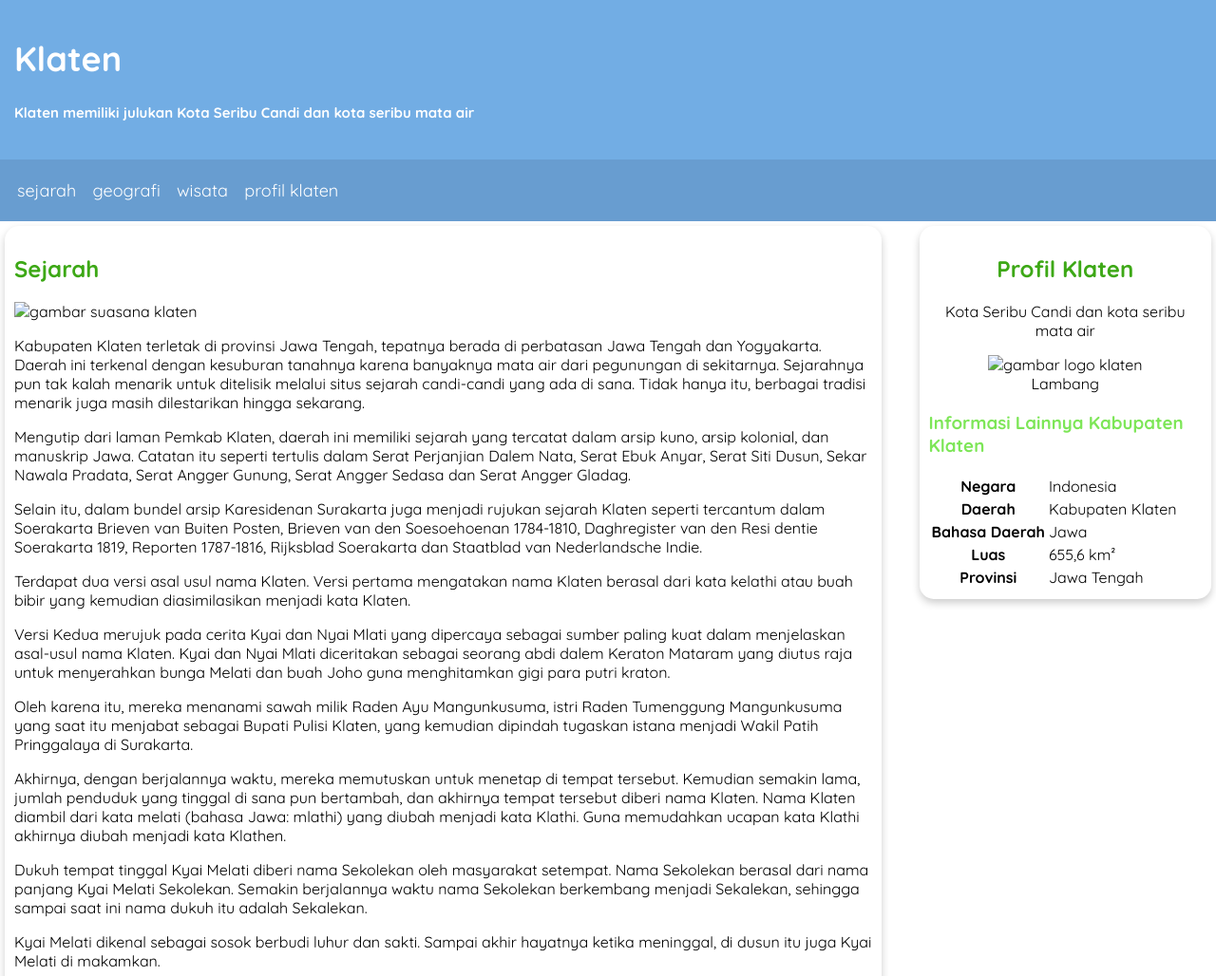
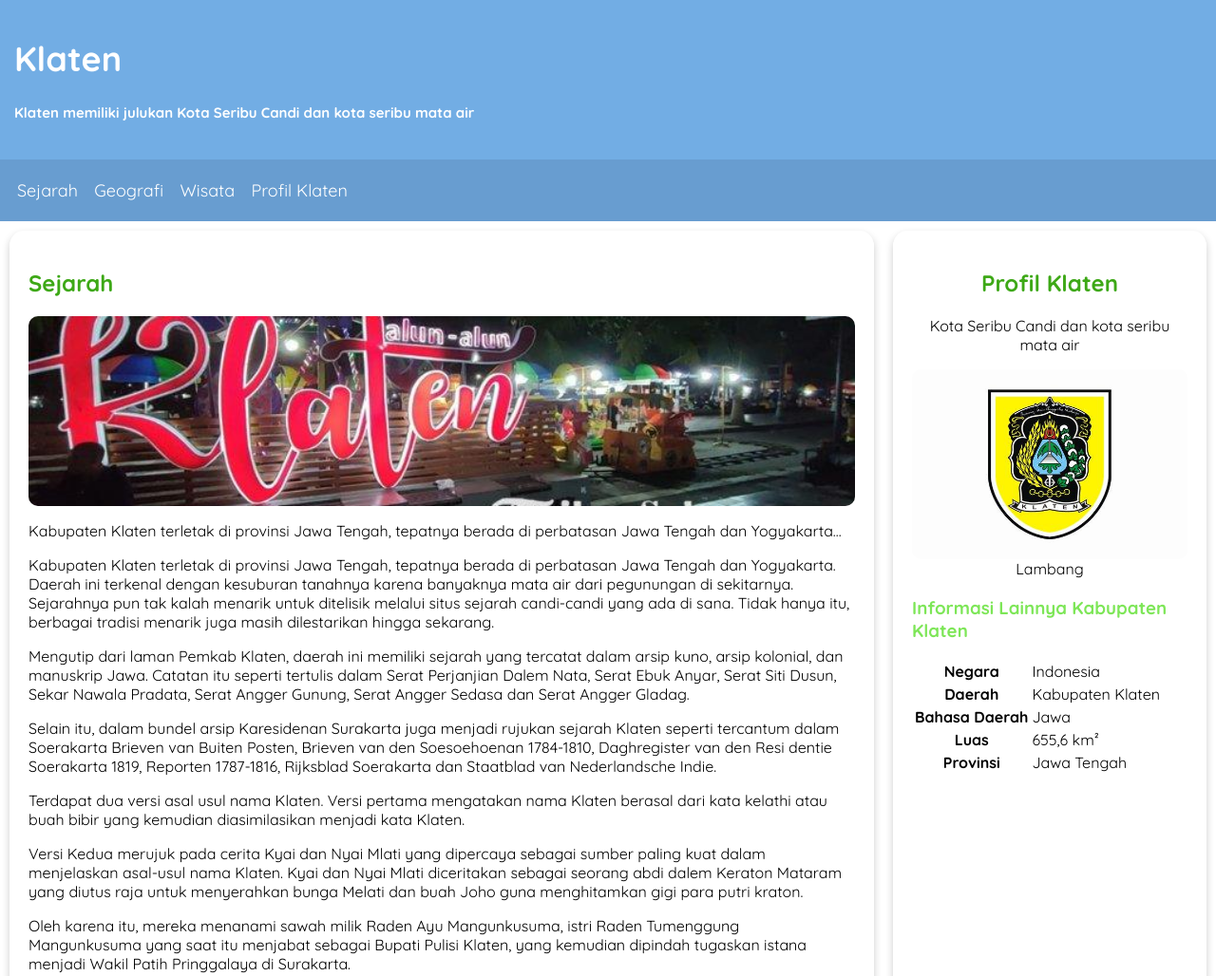
Before and after one commit to luthfianprasetya/WebArticle, a plain HTML site: page index.html in a window 1280 px wide. Shown: the top 1028 px of the page at 95% size. Drawn offline with Linux system fonts and the light colour scheme.

Commit message:
Update index.html

```diff
--- a/index.html
+++ b/index.html
@@ -1,67 +1,45 @@
 <!DOCTYPE html>
-
 <html lang="en">
-
-    <!-- Styles CSS -->
 <head>
-
     <meta charset="utf-8" />
     <meta name="viewport" content="width=device-width, initial-scale=1.0">
-       <title>Profil Kabupaten Klaten-Kota Seribu Candi</title>
+    <title>Profil Kabupaten Klaten - Kota Seribu Candi</title>
 
-<!-- google font -->
-
+    <!-- Google Font -->
     <link rel="preconnect" href="https://fonts.googleapis.com">
     <link rel="preconnect" href="https://fonts.gstatic.com" crossorigin>
     <link href="https://fonts.googleapis.com/css2?family=Poppins:wght@400;700&family=Quicksand:wght@300..700&display=swap" rel="stylesheet">
 
     <style>
-
-/* style */
-
-* {
-    box-sizing: border-box;
-}
+        * { box-sizing: border-box; }
         body {
             font-family: 'Quicksand', sans-serif;
             margin: 0;
             padding: 0;
-
         }
-
-h2 {
-    color: #3da816;
-}
-
-h3 {
-    color: #7de657;
-}
-
+        h2 { color: #3da816; }
+        h3 { color: #7de657; }
         footer {
-    padding: 15px;
+            padding: 5px;
             color: white;
             background-color: black;
             text-align: center;
             font-weight: bold;
         }
-
         nav a {
             font-size: 18px;
-    font-weight: 400px;
+            font-weight: 400;
             text-decoration: none;
             color: white;
         }
-
         nav a:hover {
             font-weight: bold;
             color: red;
         }
-
         nav ul {
             list-style: none;
             padding: 0;
         }
-
         nav {
             background-color: #689dd0;
             color: white;
@@ -69,102 +47,101 @@ nav {
             position: sticky;
             top: 0;
         }
-img{
-    width: 100%;
-    height: auto;
-    object-fit: cover;
+        nav li {
+            display: inline;
+            margin-left: 13px;
         }
         .profile header {
             text-align: center;
         }
 
-.featured-image, .profile-image {
+        /* Background figure */
+        figure {
+            margin: 0;
             width: 100%;
-    height: auto;
-    object-fit: cover;
-    object-position: center;
+            height: 200px;
+            background-size: cover;
+            background-position: center;
+            background-repeat: no-repeat;
+            border-radius: 10px;
+        }
+        .peta {
+            background-image: url('https://raw.githubusercontent.com/luthfianprasetya/WebArticle/refs/heads/main/peta.jpg');
+        }
+        .candi {
+            background-image: url('https://raw.githubusercontent.com/luthfianprasetya/WebArticle/refs/heads/main/candi.jpg');
+        }
+        .sejarah {
+            background-image: url('https://raw.githubusercontent.com/luthfianprasetya/WebArticle/refs/heads/main/Suasana-Alun-alun-Kota-Klaten-saat-malam-hari.jpg');
+        }
+        .umbul {
+            background-image: url('https://raw.githubusercontent.com/luthfianprasetya/WebArticle/refs/heads/main/Screenshot_20230805_200752_Instagram-122457741.webp');
+        }
+        .lambang {
+            background-image: url('https://raw.githubusercontent.com/luthfianprasetya/WebArticle/refs/heads/main/Kabupaten.jpg');
         }
 
-
         .card {
-    box-shadow: 0 4px 8px 0 rgba(0, 0, 0, 0.2);
+            box-shadow: 0 4px 8px rgba(0,0,0,0.2);
             background-color: white;
             border-radius: 15px;
-    margin-bottom: 50px;
-    padding: 10px;
-
+            margin-bottom: 20px;
+            padding: 20px;
         }
-
         .jumbotron {
             font-size: 18px;
             padding: 15px;
             background-color: #72ade4;
             color: white;
         }
-
-nav li {
-    display: inline;
-    list-style-type: none;
-    margin-left: 13px;
-    text-align: center;
-    padding: 0px;
-
+        main {
+            padding: 10px;
         }
 
-main {
-    display: flex;
-    flex-wrap: wrap;
-    padding: 5px;
-    overflow: auto;
+        /* HP - default urut */
+        .row-top {
+            display: block;
         }
 
-#content {
+        /* PC - sejarah + profil sejajar */
+        @media screen and (min-width: 1000px) {
+            .row-top {
+                display: flex;
+                gap: 20px;
+            }
+            #sejarah {
                 flex: 3;
-    padding-right: 30px;
             }
-
-header{
-    display: inline;
-}
-aside {
+            #profil-klaten-container {
                 flex: 1;
- padding-left: 10px;
-}
-
-@media screen and (max-width: 1000px){
-    #content, aside{
-
-        margin-top: 20px;
             }
         }
-
     </style>
 </head>
-
- <!-- HTML -->
 <body>
 
 <header>
     <div class="jumbotron">
         <h1>Klaten</h1>
-     <h5>Klaten memiliki julukan Kota Seribu Candi dan kota seribu mata air</h5>
+        <h5>Klaten memiliki julukan Kota Seribu Candi dan kota seribu mata air</h5>
     </div>
     <nav>
         <ul>
-          <li><a href="#sejarah">sejarah</a></li>
-         <li><a href="#geografi">geografi</a></li>
-        <li><a href="#wisata">wisata</a></li>
-        <li><a href="#profil-klaten">profil klaten</a></li>
+            <li><a href="#sejarah">Sejarah</a></li>
+            <li><a href="#geografi">Geografi</a></li>
+            <li><a href="#wisata">Wisata</a></li>
+            <li><a href="#profil-klaten">Profil Klaten</a></li>
         </ul>
     </nav>
-
 </header>
 
 <main>
-       <div id="content">
-          <article class="card">
-  <h2 id="sejarah">Sejarah</h2>
-  <img src="klaten.jpeg" alt="gambar suasana klaten" class="featured-image">
+    <!-- BARIS 1: Sejarah + Profil -->
+    <div class="row-top">
+        <article class="card" id="sejarah">
+            <h2>Sejarah</h2>
+            <figure class="sejarah"></figure>
+            <p>Kabupaten Klaten terletak di provinsi Jawa Tengah, tepatnya berada di perbatasan Jawa Tengah dan Yogyakarta...</p>
             <p>Kabupaten Klaten terletak di provinsi Jawa Tengah, tepatnya berada di perbatasan Jawa Tengah dan Yogyakarta. Daerah ini terkenal dengan kesuburan tanahnya karena banyaknya mata air dari pegunungan di sekitarnya.
 Sejarahnya pun tak kalah menarik untuk ditelisik melalui situs sejarah candi-candi yang ada di sana. Tidak hanya itu, berbagai tradisi menarik juga masih dilestarikan hingga sekarang.</p>
 
@@ -190,86 +167,56 @@ Sejarahnya pun tak kalah menarik untuk ditelisik melalui situs sejarah candi-can
 <p>   Selain memiliki sejarah unik, mengutip buku Profil Budaya dan Bahasa Kabupaten Klaten milik Kemdikbud, daerah ini memiliki banyak fakta menarik mulai dari letaknya, daya tarik wisata alam, dan banyak candi yang berdiri di sana.</p>
         </article>
 
+        <aside class="card profile" id="profil-klaten-container">
+            <header>
+                <h2 id="profil-klaten">Profil Klaten</h2>
+                <p>Kota Seribu Candi dan kota seribu mata air</p>
+                <figure class="lambang"></figure>
+                <figcaption>Lambang</figcaption>
+            </header>
+            <section>
+                <h3>Informasi Lainnya Kabupaten Klaten</h3>
+                <table>
+                    <tr><th>Negara</th><td>Indonesia</td></tr>
+                    <tr><th>Daerah</th><td>Kabupaten Klaten</td></tr>
+                    <tr><th>Bahasa Daerah</th><td>Jawa</td></tr>
+                    <tr><th>Luas</th><td>655,6 km²</td></tr>
+                    <tr><th>Provinsi</th><td>Jawa Tengah</td></tr>
+                </table>
+            </section>
+        </aside>
+    </div>
 
-<article class="card">
-<h2 id="geografi">Geografi</h2>
-<img src="peta.jpeg" alt="gambar peta klaten" class="featured-image">
+    <!-- BARIS 2: Geografi -->
+    <article class="card" id="geografi">
+        <h2>Geografi</h2>
+        <figure class="peta"></figure>
        <p>Klaten secara geografis terletak di Provinsi Jawa Tengah, Indonesia, tepatnya di antara Gunung Merapi dan Pegunungan Seribu. Wilayah Kabupaten Klaten terbagi menjadi tiga dataran utama: lereng Gunung Merapi di utara, dataran rendah di tengah, dan dataran Gunung Kapur di selatan. </p>
     </article>
 
-      <article class="card">
-      <h2 id="wisata">Wisata</h2>
-
+    <!-- BARIS 3: Wisata -->
+    <article class="card" id="wisata">
+        <h2>Wisata</h2>
+        <figure class="umbul"></figure>
         <h3>Umbul Kroman</h3>
-      <img src="umbul.jpeg" alt="gambar umbul kroman" class="featured-image">
+        <p>Potensi wisata umbul di Klaten seolah tidak ada habisnya...</p>
           <p>Potensi wisata umbul di Klaten seolah tidak ada habisnya. Tak heran jika kabupaten ini kerap dijuluki kota 1001 umbul.Umbul Kroman menjadi salah satu surga tersembunyi di Desa Mranggen, Kecamatan Jatinom, Klaten. Lokasinya tersembunyi di balik permukiman wilayah Dukuh Kroman.</p>
 
 <p>Melewati jalan menurun dari permukiman berlanjut menyeberangi sungai yang bersebelahan dengan Embung Mranggen, kawasan Umbul Kroman mulai terlihat. Tebing tinggi dihiasi hijauanya dedaunan mengisi panorama kawasan tersebut.Umbul Kroman luasnya sekitar 50 meter persegi. Airnya begitu jernih hingga bagian dasarnya terlihat jelas.</p>
 
 <p>Terlihat umbul itu masih sangat asri. Belum banyak bangunan dibuat di sekitar lokasi umbul berada. Airnya jernih sehingga ikan-ikan yang mondar-mandir di dasar umbul bisa terlihat dengan sangat jelas. Pada dua akses utama menuju umbul tampak sedang dibangun toilet dan kamar bilas.</p>
-
         <section>
+            <figure class="candi"></figure>
             <h3>Candi Plaosan</h3>
-<img src="candi.jpeg" alt="gambar candi plaosan" class="featured-image">
+            <p>Candi Plaosan adalah sebutan untuk kompleks percandian...</p>
             <p><mark>Candi Plaosan (Hanacaraka: ꦕꦤ꧀ꦝꦶꦥ꧀ꦭꦲꦺꦴꦱꦤ꧀, Candhi Plaosan) adalah sebutan untuk kompleks percandian yang terletak di Dukuh Plaosan, Desa Bugisan, Kecamatan Prambanan, Kabupaten Klaten, Provinsi Jawa Tengah, Indonesia. </mark>Candi ini terletak kira-kira satu kilometer ke arah timur-laut dari Candi Sewu atau Candi Prambanan. Adanya kemuncak stupa, arca Buddha, serta candi-candi perwara (pendamping/kecil) yang berbentuk stupa menandakan bahwa candi-candi tersebut adalah candi Buddha. Kompleks ini dibangun pada abad ke-9 oleh Raja Rakai Pikatan[1] dan Sri Kahulunan pada zaman Kerajaan Medang, atau juga dikenal dengan nama Kerajaan Mataram Kuno.</p>
         </section>
     </article>
-</div>
-
-<aside>
-    <article class="profile card">
-        <header>
-<h2 id="profil-klaten">Profil Klaten</h2>
-<p>Kota Seribu Candi dan kota seribu mata air</p>
-
-
-<figure>
-    <img src="logo.jpeg" alt="gambar logo klaten" class="profile-image">
-    <figcaption>Lambang</figcaption>
-</figure>
-</header>
-
-<section>
-<h3>Informasi Lainnya Kabupaten Klaten</h3>
-
-<table>
-<tr>
-    <th>Negara</th>
-    <td>Indonesia</td>
-    </tr>
-
-    <tr>
-    <th>Daerah</th>
-    <td>Kabupaten Klaten</td>
-    </tr>
-
-    <tr>
-    <th>Bahasa Daerah</th>
-    <td>Jawa</td>
-    </tr>
-
-    <tr>
-    <th>Luas</th>
-    <td>655,6 km²</td>
-    </tr>
-
-    <tr>
-    <th>Provinsi</th>
-    <td>Jawa Tengah</td>
-    </tr>
-
-</table>
-
-</section>
-</article>
-</aside>
 </main>
-
 
 <footer>
     <p>Belajar dasar pemrograman web &copy; 2025 Luthfian Prasetya</p>
 </footer>
 
 </body>
-
 </html>
```
Lines whose indentation alone changed are shown as unchanged.
